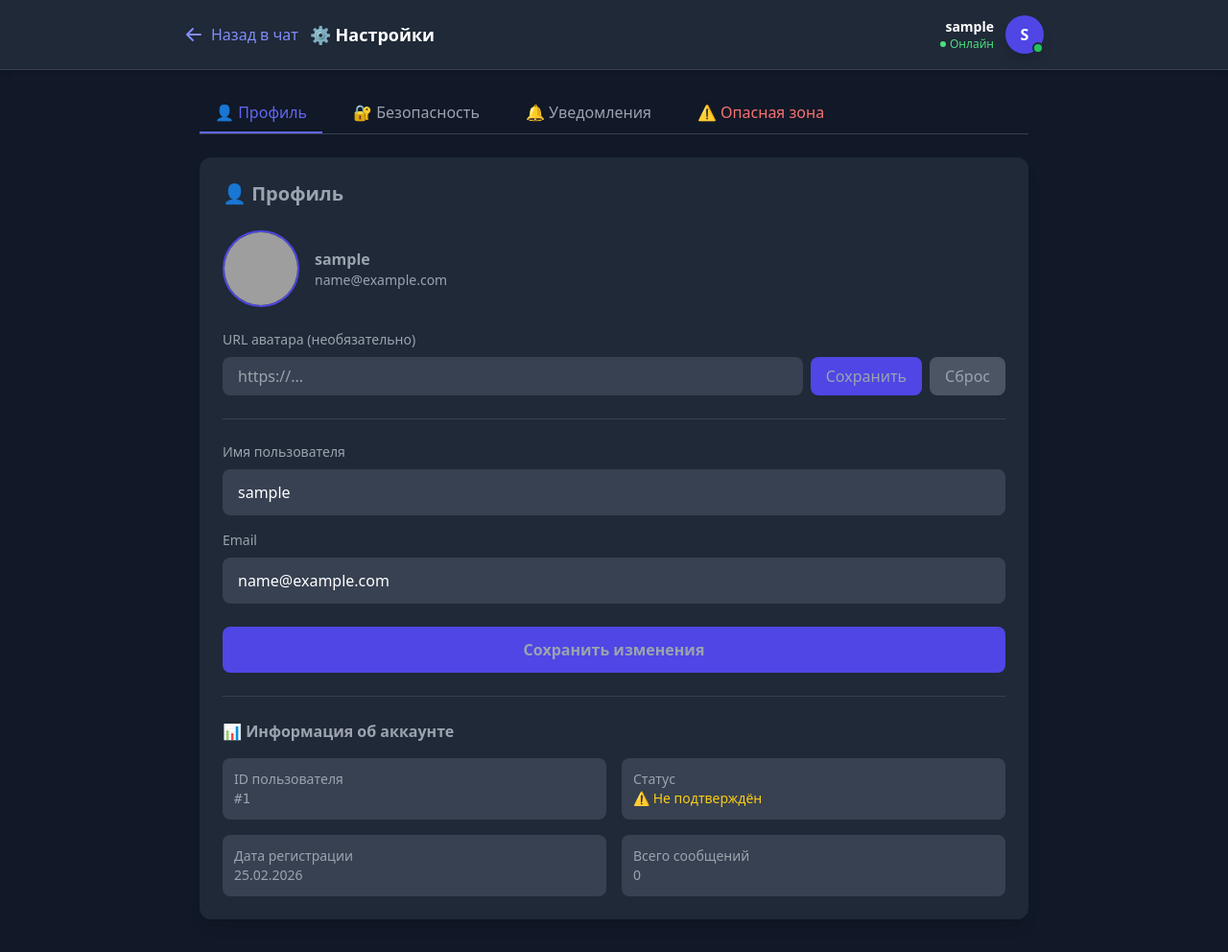
After one commit to MaloDelMonstro/Nexus_massenger, a Flask app: page /settings in a window 1280 px wide. The commit adds this page. Shown: the whole page at 96% size. Run offline with Flask 3, Linux system fonts and the light colour scheme; the visitor is signed in with stand-in values (Sample User, id 1); data that the repository does not hold is empty; parts of the project's set-up code (start-up, migrations or seed data) failed here and were passed over; some libraries are stand-ins or nearby versions; grey boxes are pictures that could not be loaded.

Commit message:
pre-alpha 0.1

```diff
--- a/app.py
+++ b/app.py
@@ -403,6 +403,112 @@ def update_avatar():
     return redirect(url_for('profile'))
 
 
+@app.route('/settings')
+@login_required
+def settings():
+    return render_template('settings.html')
+
+
+@app.route('/settings/profile', methods=['POST'])
+@login_required
+def settings_profile():
+    username = request.form.get('username', '').strip()
+    email = request.form.get('email', '').strip().lower()
+
+    errors = []
+    if not username or len(username) < 2:
+        errors.append('Имя должно быть не менее 2 символов')
+    if not email or '@' not in email:
+        errors.append('Некорректный email')
+
+    existing_user = User.query.filter_by(email=email).first()
+    if existing_user and existing_user.id != current_user.id:
+        errors.append('Этот email уже используется')
+
+    if errors:
+        for error in errors:
+            flash(error, 'error')
+        return redirect(url_for('settings'))
+
+    current_user.username = username
+    current_user.email = email
+    db.session.commit()
+
+    flash('Профиль обновлён ✓', 'success')
+    return redirect(url_for('settings'))
+
+
+@app.route('/settings/password', methods=['POST'])
+@login_required
+def settings_password():
+    current_password = request.form.get('current_password', '')
+    new_password = request.form.get('new_password', '')
+    confirm_password = request.form.get('confirm_password', '')
+
+    errors = []
+
+    if not check_password_hash(current_user.password, current_password):
+        errors.append('Неверный текущий пароль')
+
+    if new_password:
+        if len(new_password) < 6:
+            errors.append('Пароль должен быть не менее 6 символов')
+        if new_password != confirm_password:
+            errors.append('Пароли не совпадают')
+
+    if errors:
+        for error in errors:
+            flash(error, 'error')
+        return redirect(url_for('settings'))
+
+    current_user.password = generate_password_hash(new_password, method='pbkdf2:sha256')
+    db.session.commit()
+
+    flash('Пароль изменён ✓', 'success')
+    return redirect(url_for('settings'))
+
+
+@app.route('/settings/avatar', methods=['POST'])
+@login_required
+def settings_avatar():
+    avatar_url = request.form.get('avatar_url', '').strip()
+
+    if avatar_url:
+        if avatar_url.startswith('http://') or avatar_url.startswith('https://'):
+            current_user.avatar_url = avatar_url
+            db.session.commit()
+            flash('Аватар обновлён ✓', 'success')
+        else:
+            flash('Некорректный URL аватара', 'error')
+    else:
+        current_user.avatar_url = None
+        db.session.commit()
+        flash('Аватар сброшен на стандартный', 'success')
+
+    return redirect(url_for('settings'))
+
+
+@app.route('/settings/delete-account', methods=['POST'])
+@login_required
+def delete_account():
+    password = request.form.get('password', '')
+
+    if not check_password_hash(current_user.password, password):
+        flash('Неверный пароль', 'error')
+        return redirect(url_for('settings'))
+
+    Message.query.filter_by(user_id=current_user.id).delete()
+
+    user_email = current_user.email
+
+    logout_user()
+    db.session.delete(User.query.get(current_user.id))
+    db.session.commit()
+
+    flash(f'Аккаунт {user_email} удалён', 'info')
+    return redirect(url_for('login'))
+
+
 @app.before_request
 def exempt_csrf_for_api():
     if request.endpoint in ['edit_message', 'delete_message']:
--- /dev/null
+++ b/templates/settings.html
@@ -0,0 +1,316 @@
+<!DOCTYPE html>
+<html lang="ru">
+<head>
+    <meta charset="UTF-8">
+    <meta name="viewport" content="width=device-width, initial-scale=1.0">
+    <title>Настройки — Nexus Messenger</title>
+    <script src="https://cdn.tailwindcss.com"></script>
+    <style>
+        .custom-scroll::-webkit-scrollbar { width: 6px; }
+        .custom-scroll::-webkit-scrollbar-track { background: transparent; }
+        .custom-scroll::-webkit-scrollbar-thumb { background-color: #4b5563; border-radius: 20px; }
+
+        .fade-in { animation: fadeIn 0.3s ease forwards; }
+        @keyframes fadeIn { from { opacity: 0; transform: translateY(10px); } to { opacity: 1; transform: translateY(0); } }
+
+        .tab-active { border-bottom: 2px solid #6366f1; color: #6366f1; }
+        .tab-inactive { border-bottom: 2px solid transparent; color: #9ca3af; }
+        .tab-inactive:hover { color: #d1d5db; }
+    </style>
+</head>
+<body class="bg-gray-900 text-white min-h-screen">
+    <header class="bg-gray-800 p-4 shadow-md border-b border-gray-700">
+        <div class="max-w-4xl mx-auto flex justify-between items-center">
+
+            <div class="flex items-center gap-3">
+                <a href="/chat" class="text-indigo-400 hover:text-indigo-300 flex items-center gap-2 transition">
+                    <svg xmlns="http://www.w3.org/2000/svg" class="h-5 w-5" viewBox="0 0 20 20" fill="currentColor">
+                        <path fill-rule="evenodd" d="M9.707 16.707a1 1 0 01-1.414 0l-6-6a1 1 0 010-1.414l6-6a1 1 0 011.414 1.414L5.414 9H17a1 1 0 110 2H5.414l4.293 4.293a1 1 0 010 1.414z" clip-rule="evenodd" />
+                    </svg>
+                    <span class="hidden md:inline">Назад в чат</span>
+                </a>
+                <h1 class="font-bold text-lg">⚙️ Настройки</h1>
+            </div>
+
+            <div class="flex items-center gap-3">
+                <div class="hidden md:flex flex-col items-end">
+                    <span class="font-semibold text-white text-sm">{{ current_user.username }}</span>
+                    <span class="text-xs text-green-400 flex items-center gap-1">
+                        <span class="w-1.5 h-1.5 bg-green-400 rounded-full"></span>
+                        Онлайн
+                    </span>
+                </div>
+
+                <a href="/profile"
+                   class="w-10 h-10 rounded-full bg-indigo-600 flex items-center justify-center font-bold shadow-lg hover:ring-2 hover:ring-indigo-400 transition relative">
+                    {{ current_user.username[0].upper() }}
+                    <span class="absolute bottom-0 right-0 w-3 h-3 bg-green-500 border-2 border-gray-800 rounded-full"></span>
+                </a>
+            </div>
+        </div>
+    </header>
+
+    <main class="max-w-4xl mx-auto p-4 py-8">
+
+        {% with messages = get_flashed_messages(with_categories=true) %}
+          {% if messages %}
+            {% for category, message in messages %}
+              <div class="mb-4 p-4 rounded-lg fade-in {{ 'bg-green-600' if category == 'success' else 'bg-red-600' if category == 'error' else 'bg-blue-600' }}">
+                {{ message }}
+              </div>
+            {% endfor %}
+          {% endif %}
+        {% endwith %}
+
+        <div class="flex gap-4 mb-6 border-b border-gray-700">
+            <button onclick="showTab('profile')" id="tab-profile" class="tab-active pb-2 px-4 font-medium transition">
+                👤 Профиль
+            </button>
+            <button onclick="showTab('security')" id="tab-security" class="tab-inactive pb-2 px-4 font-medium transition">
+                🔐 Безопасность
+            </button>
+            <button onclick="showTab('notifications')" id="tab-notifications" class="tab-inactive pb-2 px-4 font-medium transition">
+                🔔 Уведомления
+            </button>
+            <button onclick="showTab('danger')" id="tab-danger" class="tab-inactive pb-2 px-4 font-medium transition text-red-400">
+                ⚠️ Опасная зона
+            </button>
+        </div>
+
+        <div id="tab-content-profile" class="fade-in">
+            <div class="bg-gray-800 rounded-xl p-6 shadow-lg">
+                <h2 class="text-xl font-bold mb-6">👤 Профиль</h2>
+
+                <div class="flex items-center gap-4 mb-6">
+                    <img src="{{ current_user.avatar_url or 'https://ui-avatars.com/api/?name=' + current_user.username | urlencode + '&background=6366f1&color=fff&size=200' }}"
+                         alt="Аватар"
+                         class="w-20 h-20 rounded-full object-cover border-2 border-indigo-600">
+                    <div>
+                        <h3 class="font-semibold">{{ current_user.username }}</h3>
+                        <p class="text-sm text-gray-400">{{ current_user.email }}</p>
+                    </div>
+                </div>
+
+                <form action="/settings/avatar" method="POST" class="mb-6 pb-6 border-b border-gray-700">
+                    <label class="block text-sm text-gray-400 mb-2">URL аватара (необязательно)</label>
+                    <div class="flex gap-2">
+                        <input type="url" name="avatar_url" value="{{ current_user.avatar_url or '' }}" placeholder="https://..."
+                            class="flex-1 bg-gray-700 text-white rounded-lg px-4 py-2 focus:outline-none focus:ring-2 focus:ring-indigo-500">
+                        <button type="submit" class="bg-indigo-600 hover:bg-indigo-700 px-4 py-2 rounded-lg transition">Сохранить</button>
+                        <button type="button" onclick="document.querySelector('[name=avatar_url]').value=''" class="bg-gray-600 hover:bg-gray-700 px-4 py-2 rounded-lg transition">Сброс</button>
+                    </div>
+                </form>
+
+                <form action="/settings/profile" method="POST">
+                    <div class="space-y-4">
+                        <div>
+                            <label class="block text-sm text-gray-400 mb-2">Имя пользователя</label>
+                            <input type="text" name="username" value="{{ current_user.username }}" required minlength="2"
+                                class="w-full bg-gray-700 text-white rounded-lg px-4 py-3 focus:outline-none focus:ring-2 focus:ring-indigo-500">
+                        </div>
+                        <div>
+                            <label class="block text-sm text-gray-400 mb-2">Email</label>
+                            <input type="email" name="email" value="{{ current_user.email }}" required
+                                class="w-full bg-gray-700 text-white rounded-lg px-4 py-3 focus:outline-none focus:ring-2 focus:ring-indigo-500">
+                        </div>
+                    </div>
+                    <button type="submit" class="mt-6 w-full bg-indigo-600 hover:bg-indigo-700 py-3 rounded-lg font-semibold transition">
+                        Сохранить изменения
+                    </button>
+                </form>
+
+                <div class="mt-6 pt-6 border-t border-gray-700">
+                    <h3 class="font-semibold mb-4">📊 Информация об аккаунте</h3>
+                    <div class="grid grid-cols-2 gap-4 text-sm">
+                        <div class="bg-gray-700 rounded-lg p-3">
+                            <p class="text-gray-400">ID пользователя</p>
+                            <p class="font-mono">#{{ current_user.id }}</p>
+                        </div>
+                        <div class="bg-gray-700 rounded-lg p-3">
+                            <p class="text-gray-400">Статус</p>
+                            <p class="{{ 'text-green-400' if current_user.is_verified else 'text-yellow-400' }}">
+                                {{ '✓ Подтверждён' if current_user.is_verified else '⚠ Не подтверждён' }}
+                            </p>
+                        </div>
+                        <div class="bg-gray-700 rounded-lg p-3">
+                            <p class="text-gray-400">Дата регистрации</p>
+                            <p>{{ current_user.created_at.strftime('%d.%m.%Y') if current_user.created_at else '—' }}</p>
+                        </div>
+                        <div class="bg-gray-700 rounded-lg p-3">
+                            <p class="text-gray-400">Всего сообщений</p>
+                            <p>{{ current_user.messages.count() }}</p>
+                        </div>
+                    </div>
+                </div>
+            </div>
+        </div>
+
+        <div id="tab-content-security" class="hidden fade-in">
+            <div class="bg-gray-800 rounded-xl p-6 shadow-lg">
+                <h2 class="text-xl font-bold mb-6">🔐 Безопасность</h2>
+
+                <form action="/settings/password" method="POST">
+                    <div class="space-y-4">
+                        <div>
+                            <label class="block text-sm text-gray-400 mb-2">Текущий пароль</label>
+                            <input type="password" name="current_password" required
+                                class="w-full bg-gray-700 text-white rounded-lg px-4 py-3 focus:outline-none focus:ring-2 focus:ring-indigo-500">
+                        </div>
+                        <div>
+                            <label class="block text-sm text-gray-400 mb-2">Новый пароль</label>
+                            <input type="password" name="new_password" minlength="6"
+                                class="w-full bg-gray-700 text-white rounded-lg px-4 py-3 focus:outline-none focus:ring-2 focus:ring-indigo-500">
+                        </div>
+                        <div>
+                            <label class="block text-sm text-gray-400 mb-2">Подтверждение пароля</label>
+                            <input type="password" name="confirm_password"
+                                class="w-full bg-gray-700 text-white rounded-lg px-4 py-3 focus:outline-none focus:ring-2 focus:ring-indigo-500">
+                        </div>
+                    </div>
+                    <button type="submit" class="mt-6 w-full bg-indigo-600 hover:bg-indigo-700 py-3 rounded-lg font-semibold transition">
+                        Изменить пароль
+                    </button>
+                </form>
+
+                <div class="mt-6 pt-6 border-t border-gray-700">
+                    <h3 class="font-semibold mb-4">📱 Активные сессии</h3>
+                    <div class="bg-gray-700 rounded-lg p-4">
+                        <div class="flex items-center justify-between">
+                            <div class="flex items-center gap-3">
+                                <div class="w-10 h-10 bg-indigo-600 rounded-lg flex items-center justify-center">
+                                    <svg xmlns="http://www.w3.org/2000/svg" class="h-6 w-6" fill="none" viewBox="0 0 24 24" stroke="currentColor">
+                                        <path stroke-linecap="round" stroke-linejoin="round" stroke-width="2" d="M9.75 17L9 20l-1 1h8l-1-1-.75-3M3 13h18M5 17h14a2 2 0 002-2V5a2 2 0 00-2-2H5a2 2 0 00-2 2v10a2 2 0 002 2z" />
+                                    </svg>
+                                </div>
+                                <div>
+                                    <p class="font-medium">Текущее устройство</p>
+                                    <p class="text-sm text-gray-400">Последняя активность: сейчас</p>
+                                </div>
+                            </div>
+                            <span class="text-green-400 text-sm">● Активно</span>
+                        </div>
+                    </div>
+                </div>
+            </div>
+        </div>
+
+        <div id="tab-content-notifications" class="hidden fade-in">
+            <div class="bg-gray-800 rounded-xl p-6 shadow-lg">
+                <h2 class="text-xl font-bold mb-6">🔔 Уведомления</h2>
+
+                <div class="space-y-4">
+                    <div class="flex items-center justify-between p-4 bg-gray-700 rounded-lg">
+                        <div>
+                            <p class="font-medium">Звуковые уведомления</p>
+                            <p class="text-sm text-gray-400">Воспроизводить звук при новых сообщениях</p>
+                        </div>
+                        <label class="relative inline-flex items-center cursor-pointer">
+                            <input type="checkbox" checked class="sr-only peer">
+                            <div class="w-11 h-6 bg-gray-600 peer-focus:outline-none peer-focus:ring-2 peer-focus:ring-indigo-500 rounded-full peer peer-checked:after:translate-x-full peer-checked:after:border-white after:content-[''] after:absolute after:top-[2px] after:left-[2px] after:bg-white after:border-gray-300 after:border after:rounded-full after:h-5 after:w-5 after:transition-all peer-checked:bg-indigo-600"></div>
+                        </label>
+                    </div>
+
+                    <div class="flex items-center justify-between p-4 bg-gray-700 rounded-lg">
+                        <div>
+                            <p class="font-medium">Уведомления на email</p>
+                            <p class="text-sm text-gray-400">Получать уведомления на почту {{ current_user.email }}</p>
+                        </div>
+                        <label class="relative inline-flex items-center cursor-pointer">
+                            <input type="checkbox" class="sr-only peer">
+                            <div class="w-11 h-6 bg-gray-600 peer-focus:outline-none peer-focus:ring-2 peer-focus:ring-indigo-500 rounded-full peer peer-checked:after:translate-x-full peer-checked:after:border-white after:content-[''] after:absolute after:top-[2px] after:left-[2px] after:bg-white after:border-gray-300 after:border after:rounded-full after:h-5 after:w-5 after:transition-all peer-checked:bg-indigo-600"></div>
+                        </label>
+                    </div>
+
+                    <div class="flex items-center justify-between p-4 bg-gray-700 rounded-lg">
+                        <div>
+                            <p class="font-medium">Показывать превью сообщений</p>
+                            <p class="text-sm text-gray-400">Отображать текст сообщений в уведомлениях</p>
+                        </div>
+                        <label class="relative inline-flex items-center cursor-pointer">
+                            <input type="checkbox" checked class="sr-only peer">
+                            <div class="w-11 h-6 bg-gray-600 peer-focus:outline-none peer-focus:ring-2 peer-focus:ring-indigo-500 rounded-full peer peer-checked:after:translate-x-full peer-checked:after:border-white after:content-[''] after:absolute after:top-[2px] after:left-[2px] after:bg-white after:border-gray-300 after:border after:rounded-full after:h-5 after:w-5 after:transition-all peer-checked:bg-indigo-600"></div>
+                        </label>
+                    </div>
+                </div>
+
+                <div class="mt-6 p-4 bg-blue-900/30 border border-blue-700 rounded-lg">
+                    <p class="text-sm text-blue-300">
+                        💡 <strong>Примечание:</strong> Настройки уведомлений будут реализованы в будущих обновлениях.
+                    </p>
+                </div>
+            </div>
+        </div>
+
+        <div id="tab-content-danger" class="hidden fade-in">
+            <div class="bg-gray-800 rounded-xl p-6 shadow-lg border border-red-900/50">
+                <h2 class="text-xl font-bold mb-2 text-red-400">⚠️ Опасная зона</h2>
+                <p class="text-gray-400 mb-6">Действия в этом разделе необратимы. Будьте осторожны.</p>
+
+                <div class="p-4 bg-gray-700 rounded-lg mb-4">
+                    <div class="flex items-center justify-between">
+                        <div>
+                            <h3 class="font-medium">Выйти из всех устройств</h3>
+                            <p class="text-sm text-gray-400">Завершить все активные сессии кроме текущей</p>
+                        </div>
+                        <button class="bg-yellow-600 hover:bg-yellow-700 px-4 py-2 rounded-lg transition">
+                            Выйти везде
+                        </button>
+                    </div>
+                </div>
+
+                <div class="p-4 bg-red-900/20 border border-red-700 rounded-lg">
+                    <h3 class="font-medium text-red-400 mb-2">🗑️ Удалить аккаунт</h3>
+                    <p class="text-sm text-gray-400 mb-4">
+                        Это действие нельзя отменить. Все ваши сообщения и данные будут безвозвратно удалены.
+                    </p>
+
+                    <form action="/settings/delete-account" method="POST" onsubmit="return confirm('Вы уверены? Это действие нельзя отменить!')">
+                        <div class="mb-4">
+                            <label class="block text-sm text-gray-400 mb-2">Введите пароль для подтверждения</label>
+                            <input type="password" name="password" required
+                                class="w-full bg-gray-700 text-white rounded-lg px-4 py-3 focus:outline-none focus:ring-2 focus:ring-red-500">
+                        </div>
+                        <button type="submit" class="w-full bg-red-600 hover:bg-red-700 py-3 rounded-lg font-semibold transition">
+                            Удалить аккаунт навсегда
+                        </button>
+                    </form>
+                </div>
+            </div>
+        </div>
+
+    </main>
+
+    <script>
+        function showTab(tabName) {
+            document.querySelectorAll('[id^="tab-content-"]').forEach(el => el.classList.add('hidden'));
+            document.getElementById('tab-content-' + tabName).classList.remove('hidden');
+
+            document.querySelectorAll('[id^="tab-"]').forEach(el => {
+                el.classList.remove('tab-active');
+                el.classList.add('tab-inactive');
+            });
+            document.getElementById('tab-' + tabName).classList.remove('tab-inactive');
+            document.getElementById('tab-' + tabName).classList.add('tab-active');
+
+            localStorage.setItem('settingsTab', tabName);
+        }
+
+        document.addEventListener('DOMContentLoaded', function() {
+            const savedTab = localStorage.getItem('settingsTab') || 'profile';
+            showTab(savedTab);
+        });
+
+        let formChanged = false;
+        document.querySelectorAll('form').forEach(form => {
+            form.addEventListener('input', () => formChanged = true);
+            form.addEventListener('submit', () => formChanged = false);
+        });
+        window.addEventListener('beforeunload', (e) => {
+            if (formChanged) {
+                e.preventDefault();
+                e.returnValue = '';
+            }
+        });
+    </script>
+</body>
+</html>
```
Also changed, not shown: templates/chat.html (+44 -9 lines).
